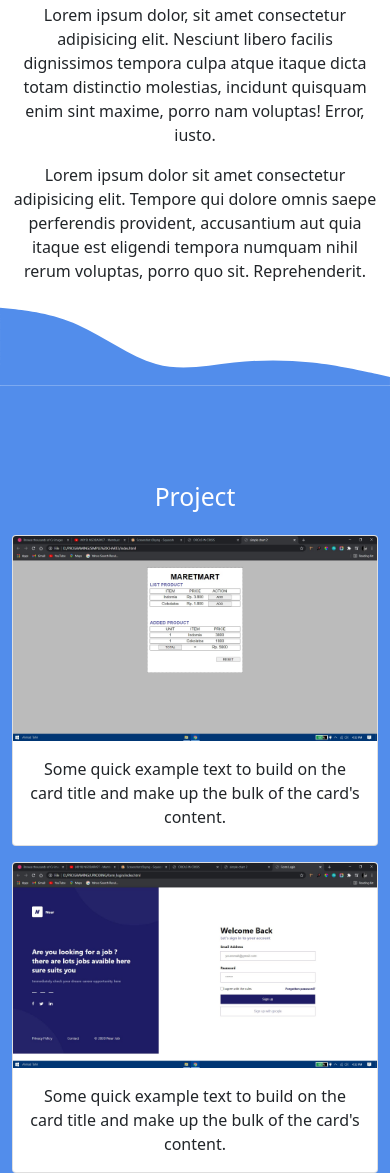
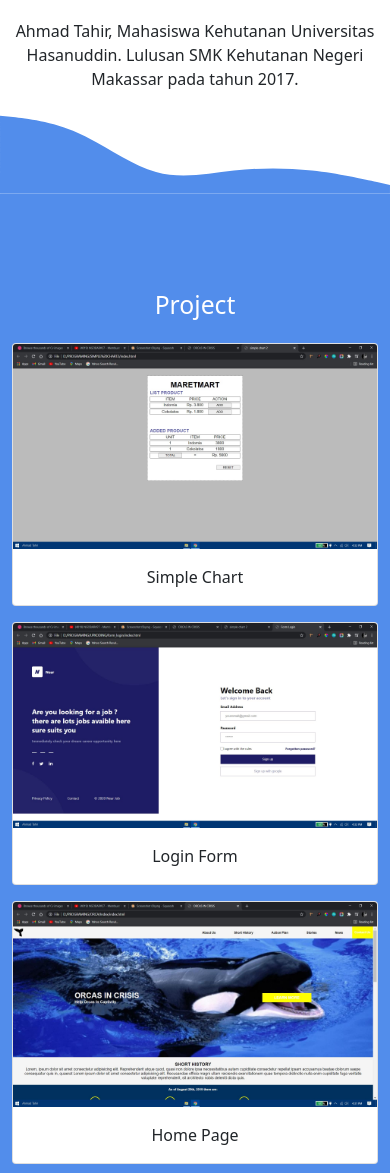
Before and after one commit to tahyr102/tahyr102.github.io, a plain HTML site: page index.html in a window 390 px wide. Shown: the part 624-1797 px from the top of the page. Drawn offline with nearby package versions, Linux system fonts and the light colour scheme.

Commit message:
memperbaiki section about serta memberikan desripsi dan link pada gambar di project dan achievement, mengubah submit menjadi kirim

```diff
--- a/index.html
+++ b/index.html
@@ -60,7 +60,7 @@
     <!-- jumbotron -->
     <section id="jumbotron">
         <div class="jumbotron text-center ">
-            <img class="rounded-circle img-thumbnail shadow-sm" src="img/hero.jpg" alt="hero" width="200">
+            <img class="rounded-circle img-thumbnail shadow-sm mb-3" src="img/hero.jpg" alt="hero" width="200">
             <h1 class="display-4 ">Ahmad Tahir</h1>
             <p class="lead">UI/UX Designer | Front End Developer</p>
 
@@ -82,14 +82,14 @@
             <div class="row pt-3 justify-content-center">
                 <div class="col-md-4">
                     <p>
-                        Lorem ipsum dolor, sit amet consectetur adipisicing elit. Nesciunt libero facilis dignissimos tempora culpa atque itaque dicta totam distinctio molestias, incidunt quisquam enim sint maxime, porro nam voluptas! Error, iusto.
+                        Ahmad Tahir, Mahasiswa Kehutanan Universitas Hasanuddin. Lulusan SMK Kehutanan Negeri Makassar pada tahun 2017.
                     </p>
                 </div>
-                <div class="col-md-4">
+                <!-- <div class="col-md-4">
                     <p>
-                        Lorem ipsum dolor sit amet consectetur adipisicing elit. Tempore qui dolore omnis saepe perferendis provident, accusantium aut quia itaque est eligendi tempora numquam nihil rerum voluptas, porro quo sit. Reprehenderit.
+                        Prestasi yang pernah dicapai, juara 1 lomba tarik tambang antar provinsi, Juara 1 lomba panjat pisang, Juara 1 dari satu peserta.
                     </p>
-                </div>
+                </div> -->
             </div>
         </div>
         <svg xmlns="http://www.w3.org/2000/svg" viewBox="0 0 1440 320">
@@ -113,7 +113,7 @@
                     <div class="card">
                         <img src="img/project/p1.jpg" class="card-img-top" alt="project1">
                         <div class="card-body">
-                            <p class="card-text">Some quick example text to build on the card title and make up the bulk of the card's content.</p>
+                            <p class="card-text">Simple Chart</p>
                         </div>
                     </div>
                 </div>
@@ -121,7 +121,7 @@
                     <div class="card">
                         <img src="img/project/p5.jpg" class="card-img-top" alt="project2">
                         <div class="card-body">
-                            <p class="card-text">Some quick example text to build on the card title and make up the bulk of the card's content.</p>
+                            <p class="card-text">Login Form</p>
                         </div>
                     </div>
                 </div>
@@ -129,7 +129,7 @@
                     <div class="card">
                         <img src="img/project/p3.jpg" class="card-img-top" alt="project3">
                         <div class="card-body">
-                            <p class="card-text">Some quick example text to build on the card title and make up the bulk of the card's content.</p>
+                            <p class="card-text">Home Page </p>
                         </div>
                     </div>
                 </div>
@@ -139,7 +139,7 @@
                     <div class="card">
                         <img src="img/project/p4.jpg" class="card-img-top" alt="project1">
                         <div class="card-body">
-                            <p class="card-text">Some quick example text to build on the card title and make up the bulk of the card's content.</p>
+                            <p class="card-text">Landing Page UI Design</p>
                         </div>
                     </div>
                 </div>
@@ -147,7 +147,7 @@
                     <div class="card">
                         <img src="img/project/p2.png" class="card-img-top" alt="project2">
                         <div class="card-body">
-                            <p class="card-text">Some quick example text to build on the card title and make up the bulk of the card's content.</p>
+                            <p class="card-text">Landing Page UI Design</p>
                         </div>
                     </div>
                 </div>
@@ -172,7 +172,7 @@
                     <div class="card">
                         <img src="img/achievement/ach1.jpg" class="card-img-top" alt="project1">
                         <div class="card-body">
-                            <p class="card-text">Some quick example text to build on the card title and make up the bulk of the card's content.</p>
+                            <p class="card-text"><a href="https://www.codepolitan.com/c/NIKWXYY">https://www.codepolitan.com/c/NIKWXYY</a></p>
                         </div>
                     </div>
                 </div>
@@ -180,7 +180,7 @@
                     <div class="card">
                         <img src="img/achievement/ach2.jpg" class="card-img-top" alt="project2">
                         <div class="card-body">
-                            <p class="card-text">Some quick example text to build on the card title and make up the bulk of the card's content.</p>
+                            <p class="card-text"><a href="https://www.codepolitan.com/c/GC2RIMZ">https://www.codepolitan.com/c/GC2RIMZ</a></p>
                         </div>
                     </div>
                 </div>
@@ -188,7 +188,7 @@
                     <div class="card">
                         <img src="img/achievement/ach3.jpg" class="card-img-top" alt="project3">
                         <div class="card-body">
-                            <p class="card-text">Some quick example text to build on the card title and make up the bulk of the card's content.</p>
+                            <p class="card-text"><a href="https://www.codepolitan.com/c/QNLCVTK">https://www.codepolitan.com/c/QNLCVTK</a></p>
                         </div>
                     </div>
                 </div>
@@ -196,7 +196,7 @@
                     <div class="card">
                         <img src="img/achievement/ach4.jpg" class="card-img-top" alt="project3">
                         <div class="card-body">
-                            <p class="card-text">Some quick example text to build on the card title and make up the bulk of the card's content.</p>
+                            <p class="card-text">For attending the Mentortalks Series: A Guide to Accessible UI Design </p>
                         </div>
                     </div>
                 </div>
@@ -215,7 +215,7 @@
                 </div>
             </div>
             <div class="row justify-content-center">
-                <div class="col-6">
+                <div class="col-md-6">
                     <form>
                         <div class="mb-3">
                             <label for="name" class="form-label">Nama Lengkap</label>
@@ -230,7 +230,7 @@
                             <textarea class="form-control" id="floatingTextarea2" style="height: 100px"></textarea>
 
                         </div>
-                        <button type="submit" class="btn btn-primary mb-3">Submit</button>
+                        <button type="submit" class="btn btn-primary mb-3">Kirim</button>
                     </form>
                 </div>
             </div>
```
